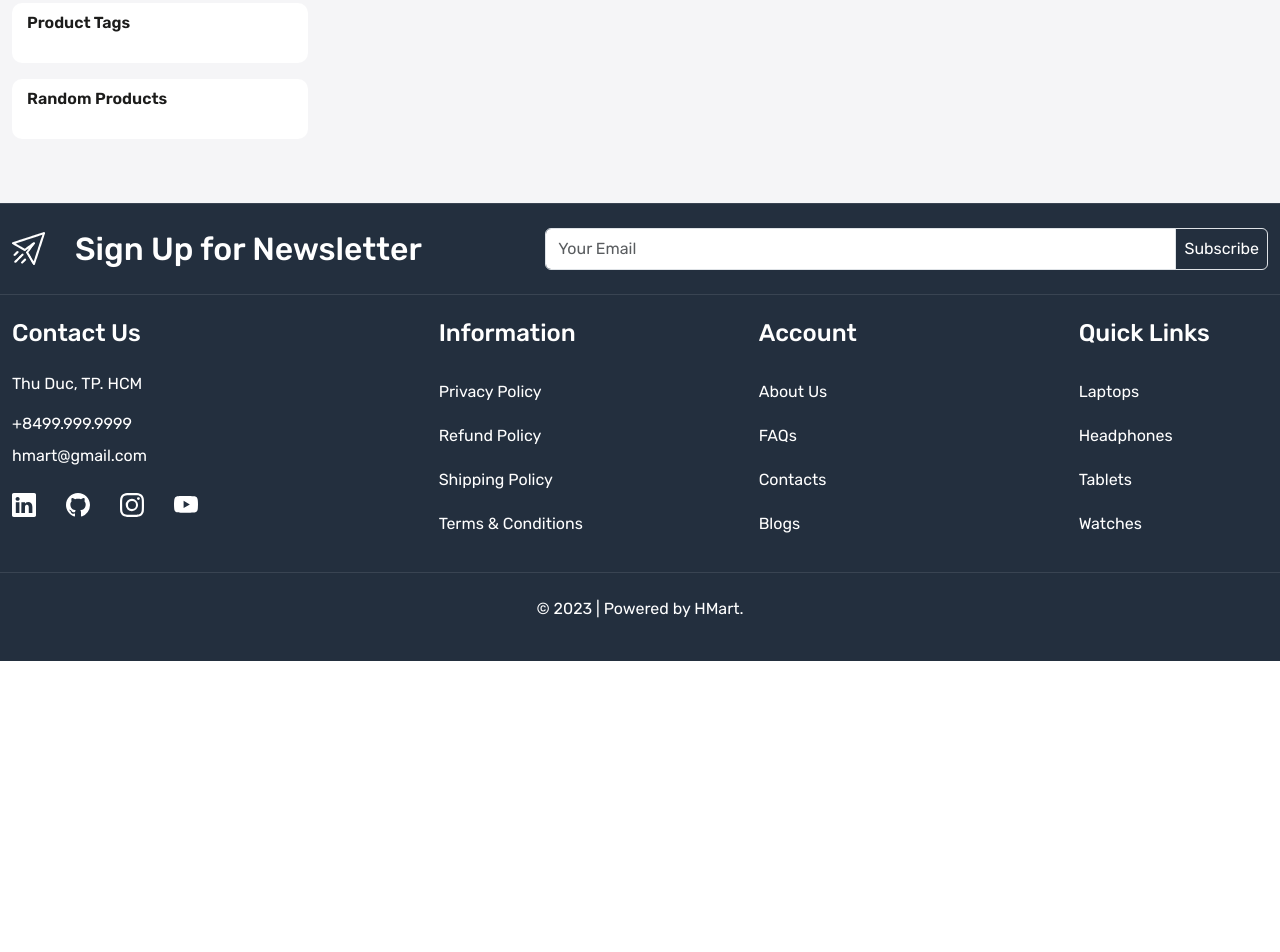
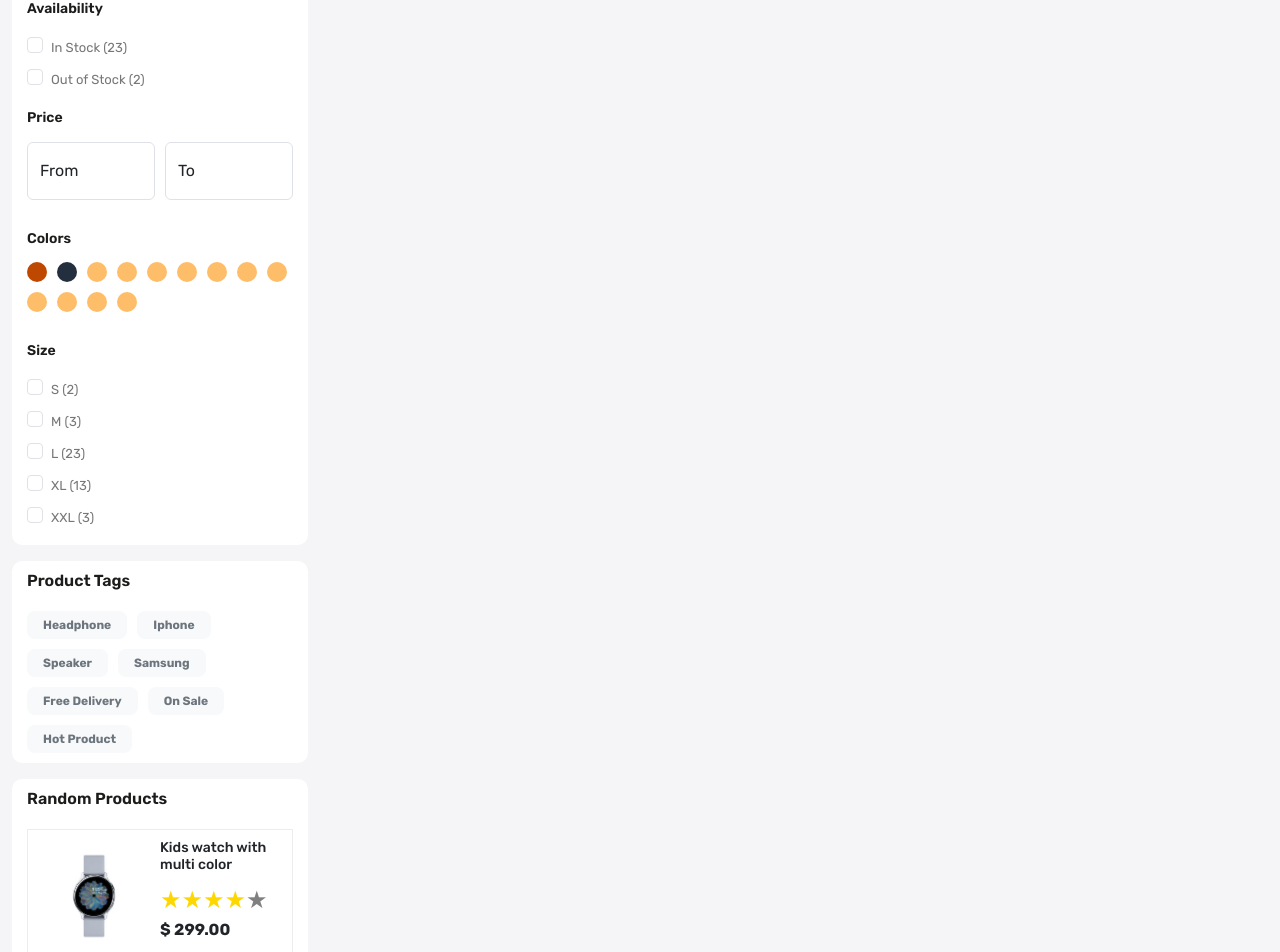
Before and after one commit to Rubie02/hmart_fe, a React (Create React App) app: page /store in a window 1280 px wide. Shown: the part 575-1527 px from the top of the page. Before the commit the page ends 1236 px from the top, so only its background shows below. Built offline with nearby package versions, Linux system fonts and the light colour scheme.

Commit message:
Our Products

```diff
--- a/src/App.css
+++ b/src/App.css
@@ -456,4 +456,60 @@ footer .input-group-text {
   margin-bottom: 20px;
 }
 
+.filter-card ul,
+.filter-card .form-check-label {
+  list-style-type: none;
+  font-size: 13px;
+  line-height: 30px;
+  color: var(--color-777777);
+  cursor: pointer;
+}
+
+.filter-card .form-check-input:focus {
+  box-shadow: none;
+}
+
+.filter-card .form-check-input:checked {
+  background-color: var(--color-3b4149);
+  border-color: var(--color-3b4149);
+}
+.sub-title {
+  font-size: 14px;
+  font-weight: 600;
+  color: var(--color-1c1c1b);
+  margin-bottom: 15px;
+  margin-top: 15px;
+}
+
+.colors li {
+  width: 20px;
+  height: 20px;
+  background-color: #febd69;
+  border-radius: 50%;
+}
+
+.colors .color-1 {
+  background-color: #bf4800;
+}
+
+.colors .color-2 {
+  background-color: #232f3e;
+}
+
+.colors {
+  list-style-type: none;
+  display: flex;
+  flex-wrap: wrap;
+  gap: 10px;
+}
+
+.random-products h5 {
+  font-size: 14px;
+  margin-bottom: 8px;
+  margin-top: 10px;
+}
+
+.random-products {
+  border: 1px solid var(--color-ededed);
+}
 /* Our Store */
--- a/src/pages/OurStore.js
+++ b/src/pages/OurStore.js
@@ -1,6 +1,7 @@
 import React from 'react'
 import BreadCrumb from '../components/BreadCrumb'
 import Meta from '../components/Meta'
+import ReactStars from "react-rating-stars-component"
 
 
 const OurStore = () => {
@@ -25,12 +26,180 @@ const OurStore = () => {
               </div>
               <div className='filter-card mb-3'>
                 <h3 className='filter-title'>Filter By</h3>
+                <div>
+                  <h5 className='sub-title'>Availability</h5>
+                  <div>
+                  <div className='form-check'>
+                    <input
+                      className='form-check-input'
+                      type='checkbox'
+                      value=""
+                      id=""
+                    />
+                    <label className='form-check-label' htmlFor="">
+                      In Stock (23)
+                    </label>
+                  </div>
+                  <div className='form-check'>
+                    <input
+                      className='form-check-input'
+                      type='checkbox'
+                      value=""
+                      id=""
+                    />
+                    <label className='form-check-label' htmlFor="">
+                      Out of Stock (2)
+                    </label>
+                    </div>
+                  </div>
+                  <h5 className='sub-title'>Price</h5>
+                  <div className='d-flex align-items-center gap-10'>
+                    <div className='form-floating mb-3'>
+                      <input
+                        type='email'
+                        className='form-control'
+                        id='floatingInput'
+                        placeholder='From'
+                      />
+                      <label htmlFor='floatingInput'>From</label>
+                    </div>
+                    <div className='form-floating mb-3'>
+                      <input
+                        type='email'
+                        className='form-control'
+                        id='floatingInput1'
+                        placeholder='To'
+                      />
+                      <label htmlFor='floatingInput1'>To</label>
+                    </div>
+                  </div>
+                  <h5 className='sub-title'>Colors</h5>
+                  <div className='d-flex flex-wrap'>
+                    <ul className='colors ps-0'>
+                      <li className='color-1'></li>
+                      <li className='color-2'></li>
+                      <li></li>
+                      <li></li>
+                      <li></li>
+                      <li></li>
+                      <li></li>
+                      <li></li>
+                      <li></li>
+                      <li></li>
+                      <li></li>
+                      <li></li>
+                      <li></li>
+                    </ul>
+                  </div>
+                  <h5 className='sub-title'>Size</h5>
+                  <div>
+                    <div className='form-check'>
+                      <input
+                        className='form-check-input'
+                        type='checkbox'
+                        value=""
+                        id=""
+                      />
+                      <label className='form-check-label' htmlFor="">
+                        S (2)
+                      </label>
+                    </div>
+                    <div className='form-check'>
+                      <input
+                        className='form-check-input'
+                        type='checkbox'
+                        value=""
+                        id=""
+                      />
+                      <label className='form-check-label' htmlFor="">
+                      M (3)
+                      </label>
+                    </div>
+                    <div className='form-check'>
+                      <input
+                        className='form-check-input'
+                        type='checkbox'
+                        value=""
+                        id=""
+                      />
+                      <label className='form-check-label' htmlFor="">
+                      L (23)
+                      </label>
+                    </div>
+                    <div className='form-check'>
+                      <input
+                        className='form-check-input'
+                        type='checkbox'
+                        value=""
+                        id=""
+                      />
+                      <label className='form-check-label' htmlFor="">
+                      XL (13)
+                      </label>
+                    </div>
+                    <div className='form-check'>
+                      <input
+                        className='form-check-input'
+                        type='checkbox'
+                        value=""
+                        id=""
+                      />
+                      <label className='form-check-label' htmlFor="">
+                      XXL (3)
+                      </label>
+                    </div>
+                  </div>
+
+                </div>
               </div>
               <div className='filter-card mb-3'>
                 <h3 className='filter-title'>Product Tags</h3>
+                <div>
+                  <div className='product-tags d-flex flex-wrap align-items-center gap-10'>
+                    <span className='badge bg-light text-secondary rounded-3 py-2 px-3'>Headphone</span>
+                    <span className='badge bg-light text-secondary rounded-3 py-2 px-3'>Iphone</span>
+                    <span className='badge bg-light text-secondary rounded-3 py-2 px-3'>Speaker</span>
+                    <span className='badge bg-light text-secondary rounded-3 py-2 px-3'>Samsung</span>
+                    <span className='badge bg-light text-secondary rounded-3 py-2 px-3'>Free Delivery</span>
+                    <span className='badge bg-light text-secondary rounded-3 py-2 px-3'>On Sale</span>
+                    <span className='badge bg-light text-secondary rounded-3 py-2 px-3'>Hot Product</span>
+                  </div>
+                </div>
               </div>
               <div className='filter-card mb-3'>
                 <h3 className='filter-title'>Random Products</h3>
+                <div>
+                  <div className='random-products d-flex'>
+                    <div className='w-50'>
+                      <img src='/images/watch.jpg' className='img-fluid' alt='watch'/>
+                    </div>
+                    <div className='w-50'>
+                      <h5>Kids watch with multi color</h5>
+                      <ReactStars
+                        count={5}
+                        size={24}
+                        value={4}
+                        activeColor="#ffd700"
+                      />
+                      <b>$ 299.00</b>
+                    </div>
+                  </div>
+                  <div className='random-products d-flex'>
+                    <div className='w-50'>
+                      <img src='/images/watch.jpg' className='img-fluid' alt='watch'/>
+                    </div>
+                    <div className='w-50'>
+                      <h5>Kids watch with multi color</h5>
+                      <ReactStars
+                        count={5}
+                        size={24}
+                        value={4}
+                        activeColor="#ffd700"
+                      />
+                      <b>$ 299.00</b>
+                    </div>
+                  </div>
+                </div>
               </div>
             </div>
             <div className='col-9'></div>
```
